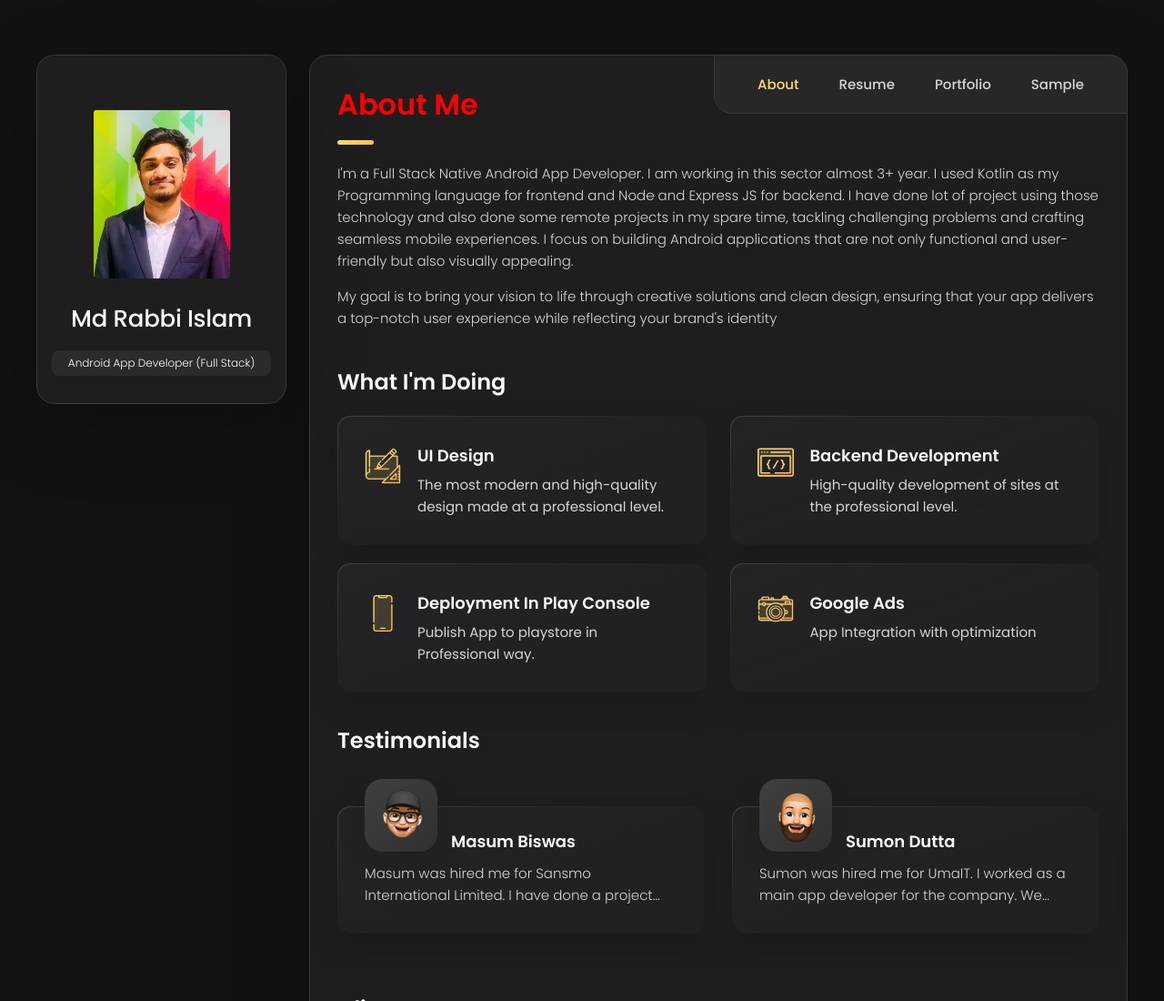
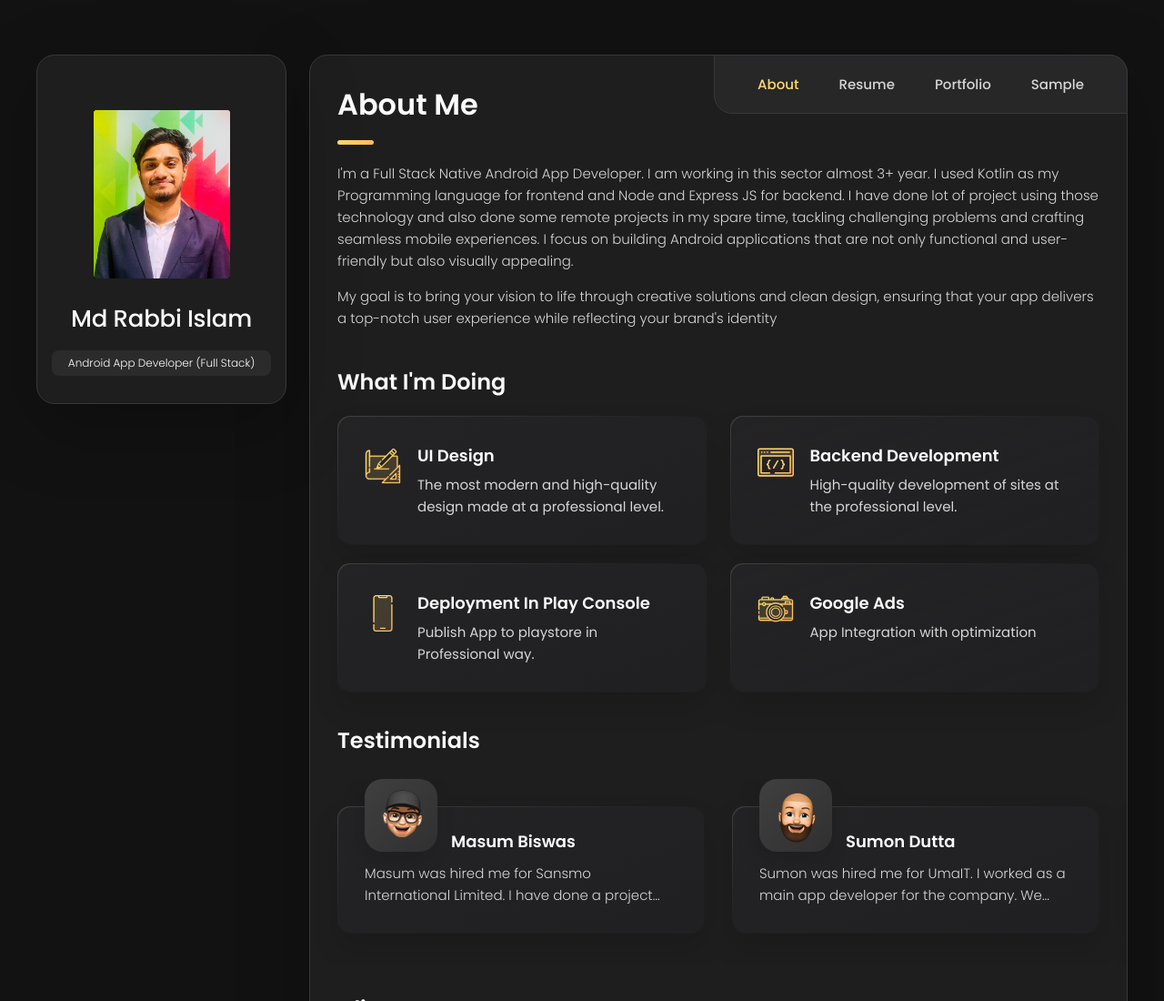
Before and after one commit to rabbi-islam/portfolio, a plain HTML site: page index.html in a window 1280 px wide. Shown: the top 1100 px of the page at 91% size. Drawn offline with nearby package versions, Linux system fonts and the light colour scheme.

Commit message:
fix color

```diff
--- a/index.html
+++ b/index.html
@@ -80,7 +80,7 @@
       <article class="about  active" data-page="about">
 
         <header>
-          <h2 style="color:red;" class="h2 article-title">About me</h2>
+          <h2 class="h2 article-title">About me</h2>
         </header>
 
         <section class="about-text">
```
